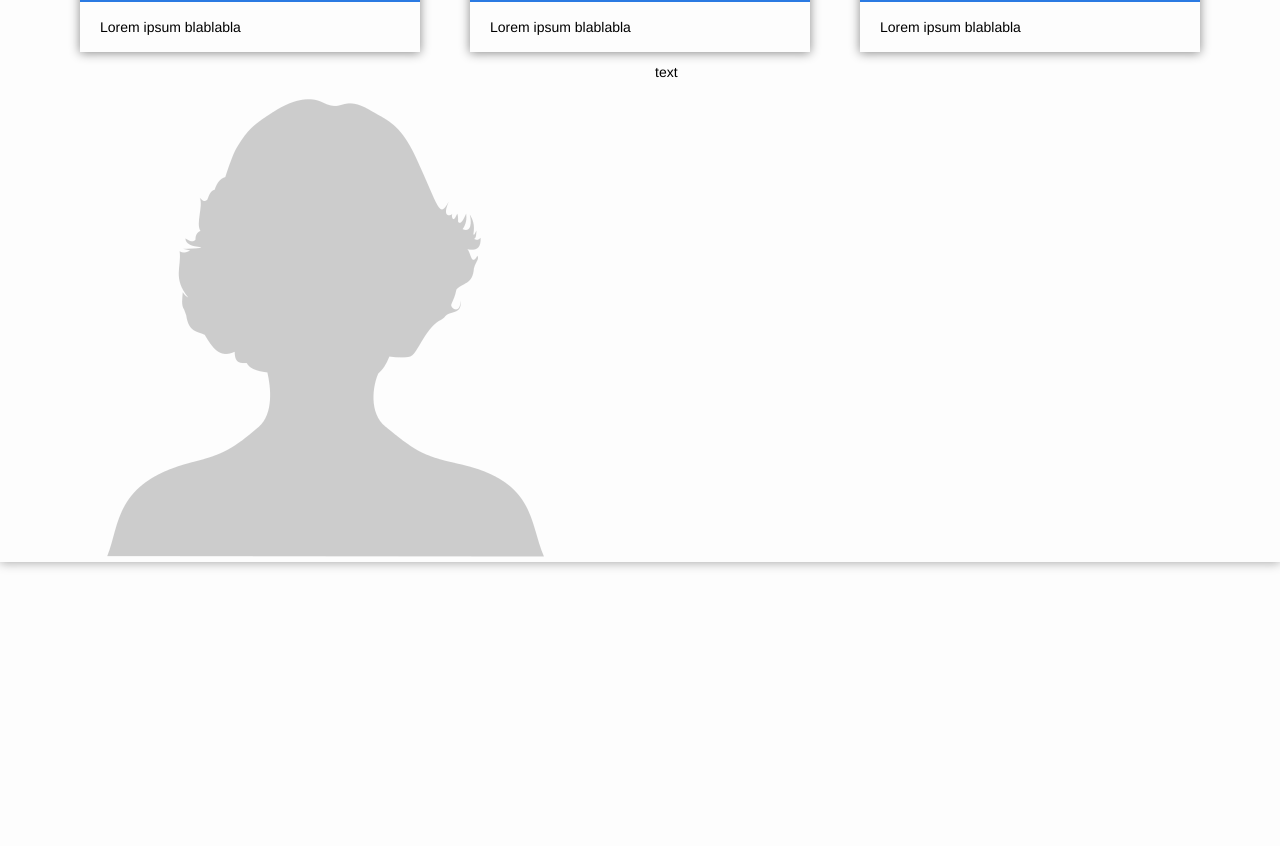
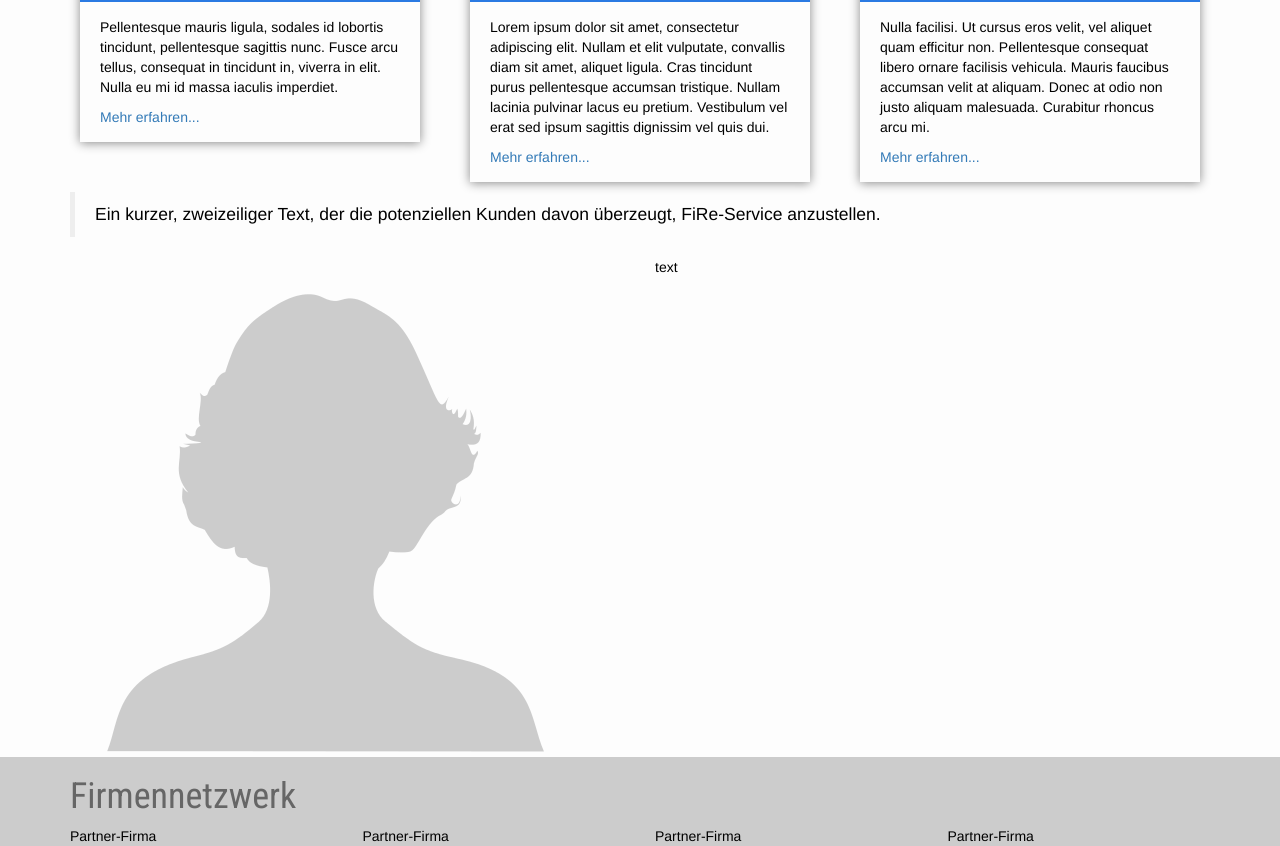
Before and after one commit to samlawski/fire-service, a Jekyll site: the page built from index.html, in a window 1280 px wide and 1400 px high, scrolled down 46 px. Shown: the part 554-1400 px from the top of the window. Built offline with Jekyll 4.4.1, drawn with Linux system fonts in a browser that asks for light colours.

Commit message:
add netzwerk and h1 formatting

```diff
--- a/_sass/_frontpage.scss
+++ b/_sass/_frontpage.scss
@@ -13,3 +13,7 @@
     border-bottom: 3px solid $color-primary;
   }
 }
+
+#netzwerk {
+  background-color: #ccc;
+}
--- a/_sass/_layout.scss
+++ b/_sass/_layout.scss
@@ -12,7 +12,11 @@ body {
   background-color: $background-color;
 }
 
-h1 {font-size: 36px;}
+h1 {
+  font-size: 36px;
+  font-family: $logo-font-family;
+  color: rgba(0,0,0,0.5);
+}
 h2 {font-size: 26px;}
 
 /* Header & Navigation */
--- a/index.html
+++ b/index.html
@@ -16,7 +16,12 @@ layout: frontpage
         <header class="content">
           <h2>Beratung und Coaching</h2>
         </header>
-        <p class="content">Lorem ipsum blablabla</p>
+        <div class="content">
+          <p>
+            Pellentesque mauris ligula, sodales id lobortis tincidunt, pellentesque sagittis nunc. Fusce arcu tellus, consequat in tincidunt in, viverra in elit. Nulla eu mi id massa iaculis imperdiet.
+          </p>
+          <a href="#">Mehr erfahren...</a>
+        </div><!-- / content -->
       </section><!-- / angebot -->
     </div><!-- / col -->
     <div class="col-xs-12 col-md-4">
@@ -24,7 +29,12 @@ layout: frontpage
         <header class="content">
           <h2>Personalverwaltung</h2>
         </header>
-        <p class="content">Lorem ipsum blablabla</p>
+        <div class="content">
+          <p>
+            Lorem ipsum dolor sit amet, consectetur adipiscing elit. Nullam et elit vulputate, convallis diam sit amet, aliquet ligula. Cras tincidunt purus pellentesque accumsan tristique. Nullam lacinia pulvinar lacus eu pretium. Vestibulum vel erat sed ipsum sagittis dignissim vel quis dui.
+          </p>
+          <a href="#">Mehr erfahren...</a>
+        </div><!-- / content -->
       </section><!-- / angebot -->
     </div><!-- / col -->
     <div class="col-xs-12 col-md-4">
@@ -32,13 +42,22 @@ layout: frontpage
         <header class="content">
           <h2>Buchhaltung</h2>
         </header>
-        <p class="content">Lorem ipsum blablabla</p>
+        <div class="content">
+          <p>
+            Nulla facilisi. Ut cursus eros velit, vel aliquet quam efficitur non. Pellentesque consequat libero ornare facilisis vehicula. Mauris faucibus accumsan velit at aliquam. Donec at odio non justo aliquam malesuada. Curabitur rhoncus arcu mi.
+          </p>
+          <a href="#">Mehr erfahren...</a>
+        </div><!-- / content -->
       </section><!-- / angebot -->
     </div><!-- / col -->
   </div><!-- / row -->
 </div><!-- / container -->
 
 <div id="ueber" class="container">
+  <blockquote>
+    Ein kurzer, zweizeiliger Text, der die potenziellen Kunden davon überzeugt, FiRe-Service anzustellen.
+  </blockquote>
+
   <div class="row">
     <div class="col-xs-12 col-md-6">
       <img src="assets/images/portrait-placeholder.png" class="img-responsive">
@@ -48,3 +67,31 @@ layout: frontpage
     </div><!-- / col -->
   </div><!-- row -->
 </div><!-- / container -->
+
+<div id="netzwerk">
+  <div class="container">
+    <h1>Firmennetzwerk</h1>
+    <div class="row">
+      <div class="col-xs-12 col-sm-6 col-md-3">
+        <section class="netzwerk">
+          Partner-Firma
+        </section><!-- / netzwerk -->
+      </div><!-- / col -->
+      <div class="col-xs-12 col-sm-6 col-md-3">
+        <section class="netzwerk">
+          Partner-Firma
+        </section><!-- / netzwerk -->
+      </div><!-- / col -->
+      <div class="col-xs-12 col-sm-6 col-md-3">
+        <section class="netzwerk">
+          Partner-Firma
+        </section><!-- / netzwerk -->
+      </div><!-- / col -->
+      <div class="col-xs-12 col-sm-6 col-md-3">
+        <section class="netzwerk">
+          Partner-Firma
+        </section><!-- / netzwerk -->
+      </div><!-- / col -->
+    </div><!-- / row -->
+  </div><!-- / container -->
+</div><!-- / netzwerk -->
```
